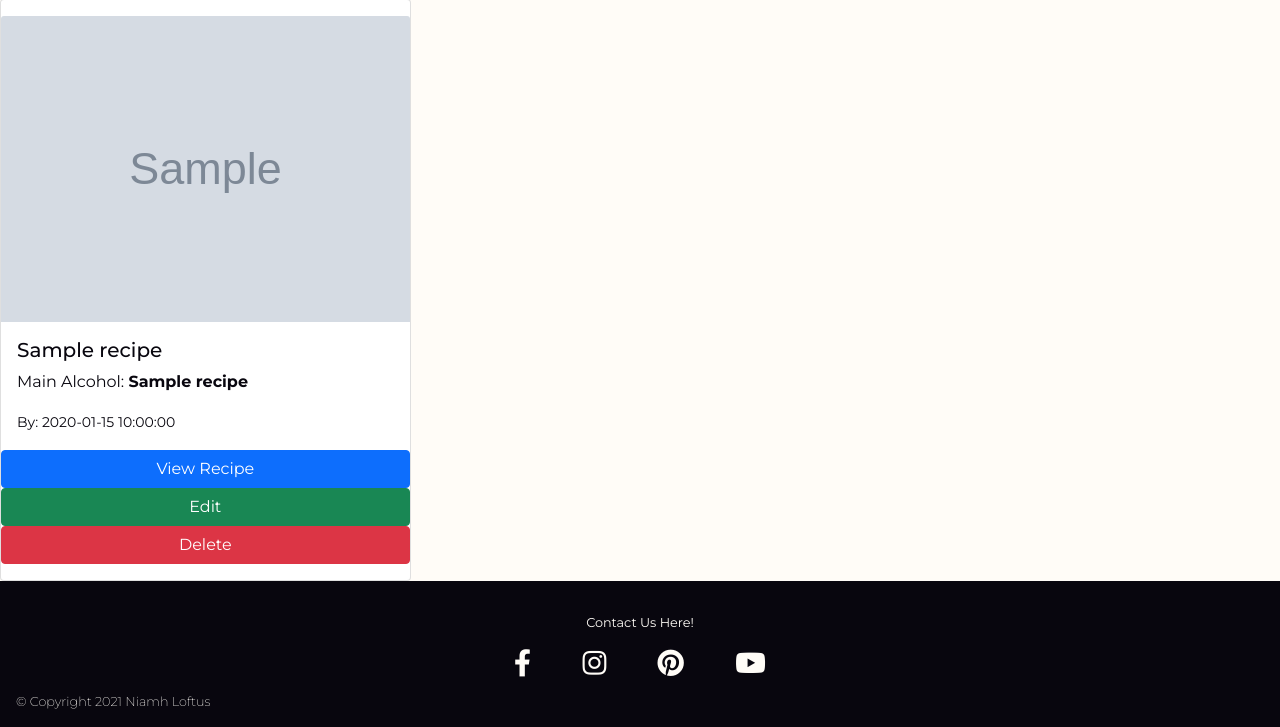
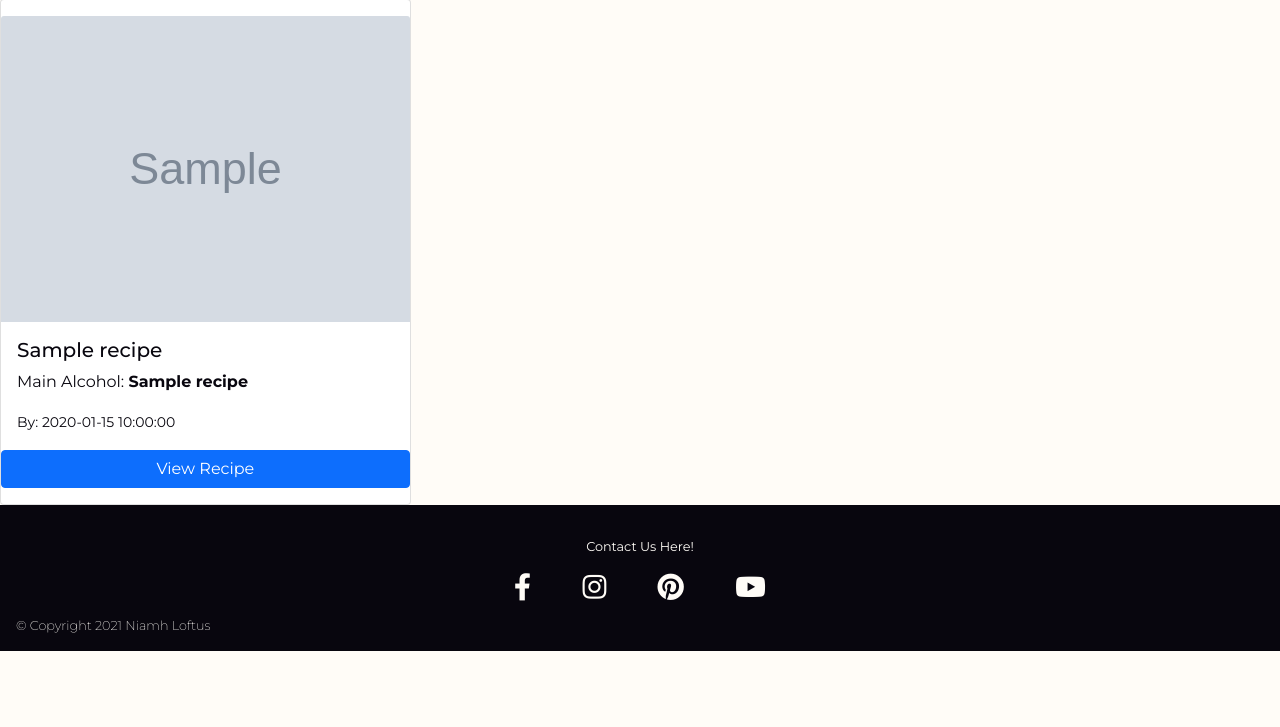
Before and after one commit to LoftusN13/ms3-pickyourpoison, a Flask app: page /get_cocktails in a window 1280 px wide. Shown: the part 118-845 px from the top of the page. After the commit the page ends 769 px from the top, so only its background shows below. Run offline with Flask 2, Linux system fonts and the light colour scheme; grey boxes marked "Sample" are stand-in pictures; a database or web service that is not in the repository returns one stand-in record (values such as "Sample title"); some libraries are stand-ins or nearby versions.

Commit message:
Changes edit and delete recipe access to session user only

```diff
--- a/templates/cocktails.html
+++ b/templates/cocktails.html
@@ -12,8 +12,11 @@
                         <small>By: {{ recipe.created_by }}</small>
                     </div>
                     <a href="#" class="btn btn-primary">View Recipe</a>
-                    <a href="{{ url_for('edit_cocktail', recipe_id=recipe._id) }}" class="btn btn-success">Edit</a>
-                    <a href="#" class="btn btn-danger">Delete</a>
+                    <!-- only allow author of recipe to have the option to Edit and Delete it -->
+                    {% if recipe.created_by == session["user"] %}
+                        <a href="{{ url_for('edit_cocktail', recipe_id=recipe._id) }}" class="btn btn-success">Edit</a>
+                        <a href="#" class="btn btn-danger">Delete</a>
+                    {% endif %}
                 </div>
             </div>
         {% endfor %}
```
